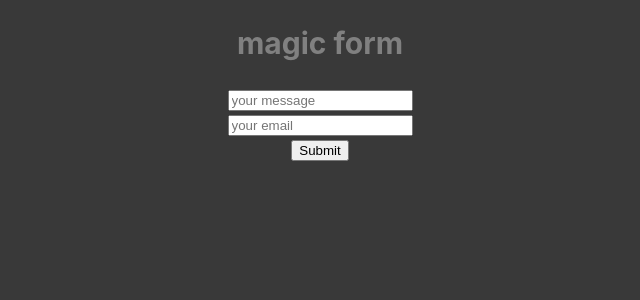
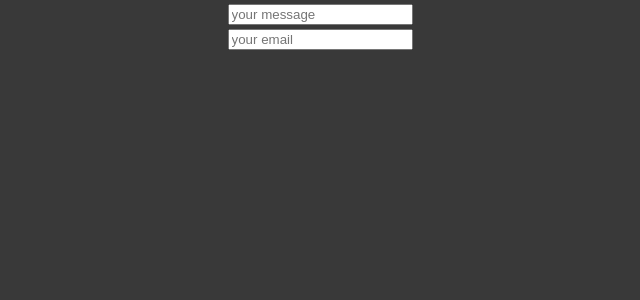
Before and after one commit to Casprovy/form-aws, a React (Create React App) app: page / in a window 1280 px wide. Shown: the top 300 px of the page, without its empty margins (320-960 px from the left). Built offline with nearby package versions, Linux system fonts and the light colour scheme.

Commit message:
working on form

```diff
--- a/src/components/Form.js
+++ b/src/components/Form.js
@@ -24,8 +24,7 @@ export default class Form extends Component {
 
 	render() {
 		return (
-			<div>
-				<h2>magic form</h2>
+			<React.Fragment>
 				<form>
 					<input
 						type='text'
@@ -43,11 +42,7 @@ export default class Form extends Component {
 						onChange={this.handleChange}
 					/>
 				</form>
-				<button onClick={this.clearForm}>Submit</button>
-				<h2>
-					{this.state.message} {this.state.email}
-				</h2>
-			</div>
+			</React.Fragment>
 		);
 	}
 }
```
